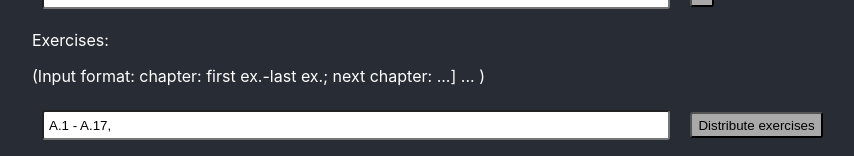
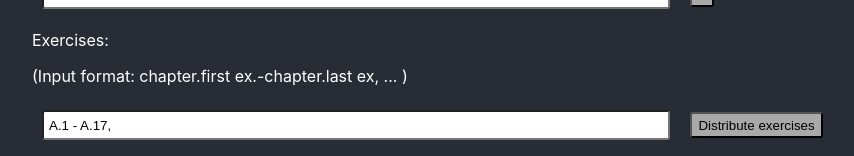
Before and after one commit to SergheiMihailov/assign, a React (Create React App) app: page / in a window 1280 px wide. Shown: the part 256-412 px from the top of the page, without its empty margins (96-950 px from the left). Built offline with nearby package versions, Linux system fonts and the light colour scheme.

Commit message:
Formating description updated

```diff
--- a/src/Form.js
+++ b/src/Form.js
@@ -114,7 +114,7 @@ class Form extends Component {
           }
         </ul>
         <p> Exercises: </p>
-        <p> (Input format: chapter: first ex.-last ex.; next chapter: ...] ... ) </p>
+        <p> (Input format: chapter.first ex.-chapter.last ex, ... ) </p>
         <form onSubmit = {this.onSubmit.bind(this)}>
           <input
             placeholder="A.1 - A.17, "
```
